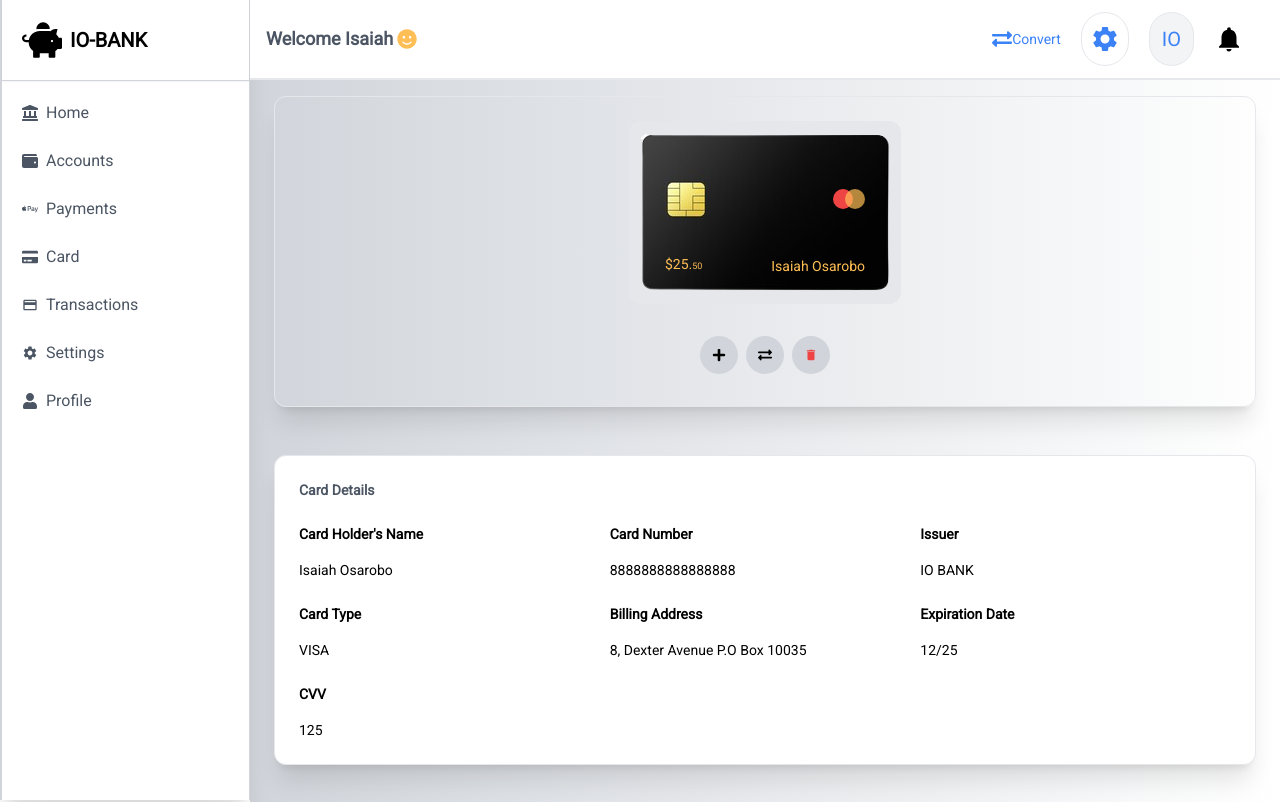
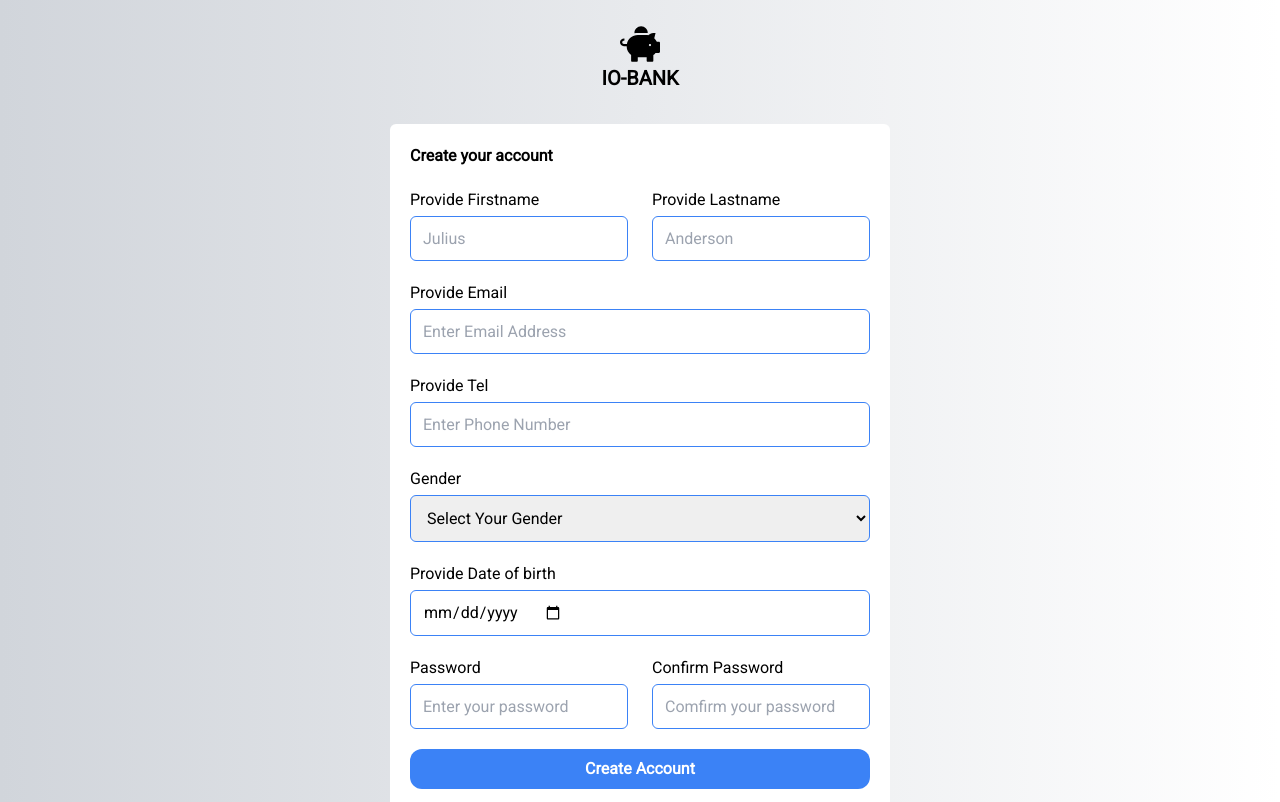
Before and after one commit to NishOG/iobank_frontend_private, a React (Create React App) app: page /signup in a window 1280 px wide. Shown: the top 802 px of the page. Built offline with nearby package versions, Linux system fonts and the light colour scheme; the HTML template or start-up script is replaced by a standard one.

Commit message:
Added routing path to all current available pages

```diff
--- a/src/App.js
+++ b/src/App.js
@@ -1,11 +1,27 @@
 import './App.css';
 import Dashboard from './pages/Dashboard';
+import Login from './pages/Login';
+import Register from './pages/Register';
+import { createBrowserRouter, RouterProvider } from 'react-router-dom';
 
 function App() {
+  const router = createBrowserRouter([
+    {
+      path: '/dashboard/*',
+      element: <Dashboard />
+    },
+    {
+      path: '/login',
+      element: <Login />
+    },
+    {
+      path: '/signup',
+      element: <Register />
+    }
+  ]); // Added closing bracket and colon here
   return (
-   <main className="font-roboto lg:ml-250">
-    <Dashboard />
-   </main>
+    <RouterProvider router={router}>
+    </RouterProvider>
   );
 }
 
--- a/src/pages/Dashboard.js
+++ b/src/pages/Dashboard.js
@@ -5,15 +5,25 @@ import Transaction from './dashboard/Transaction'
 import Home from './dashboard/Home'
 import Account from './dashboard/Account'
 import Card from './dashboard/Card'
+import { Route, Routes } from 'react-router-dom'
+import Payment from './dashboard/Payment'
 
 const Dashboard = () => {
   return (
-    <main className="font-roboto flex flex-row w-screen sm:w-full lg:w-full md:w-screen min-h-screen bg-gradient-to-r from-gray-300 to-white-500 overflow-x-hidden">
+    <main className="font-roboto lg:ml-250">
+      <section className="font-roboto flex flex-row w-screen sm:w-full lg:w-full md:w-screen min-h-screen bg-gradient-to-r from-gray-300 to-white-500 overflow-x-hidden">
         <NavBar />
         <Header />
-        <section className='relative flex-1 pt-12 p-2 sm:p-6 w-full sm:mt-6'>
-          <Card />
-        </section>
+          <section className='relative flex-1 pt-12 p-2 sm:p-6 w-full sm:mt-6'>
+            <Routes>
+              <Route path='/' element={<Home />}/>
+              <Route path='/accounts' element={<Account />}/>
+              <Route path='/payments' element={<Payment />}/>
+              <Route path='/transactions' element={<Transaction />}/>
+              <Route path='/cards' element={<Card />}/>
+            </Routes>
+          </section>
+      </section>
     </main>
   )
 }
--- a/src/pages/Register.js
+++ b/src/pages/Register.js
@@ -4,9 +4,9 @@ import { FaChevronRight, FaMehBlank, FaPiggyBank} from 'react-icons/fa';
 const Register = () => {
   // Todo implementation of controlled Input and register logic
   return (
-    <main className="font-roboto flex flex-col w-screen sm:w-full lg:w-screen md:w-screen min-h-screen justify-center items-center bg-gradient-to-r from-gray-300 to-white-500 ">
+    <main className="font-roboto flex flex-col w-screen sm:w-full min-h-screen justify-center items-center bg-gradient-to-r from-gray-300 to-white-500 ">
 
-      <section className='flex flex-col w-full p-3 w-3/5 pt-6 pb-6 gap-8 justify-center items-center sm:w-3/5 xl:w-2/5 sm:p-6'>
+      <section className='overflow-x-hidden flex flex-col w-full p-3 w-3/5 pt-6 pb-6 gap-8 justify-center items-center sm:w-3/5 xl:w-2/5 sm:p-6'>
           <h1 className='text-xl font-bold flex flex-col items-center'>
             <FaPiggyBank size={40}/>
             IO-BANK</h1>
```
